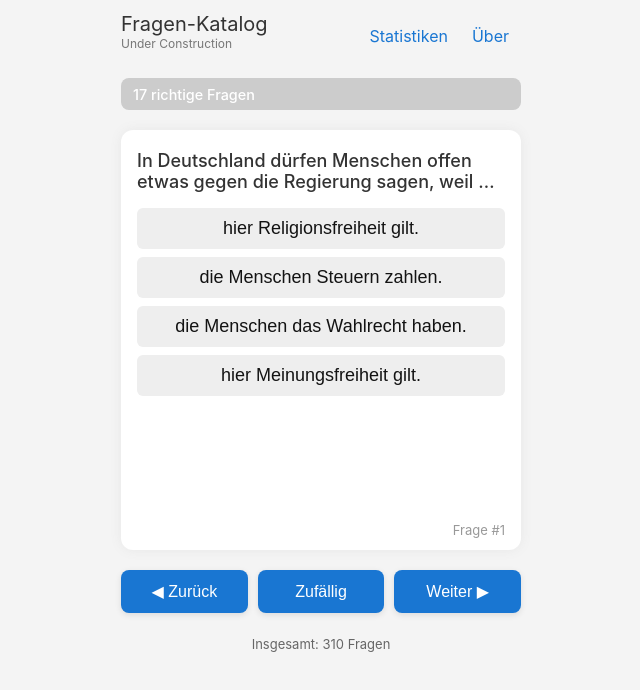
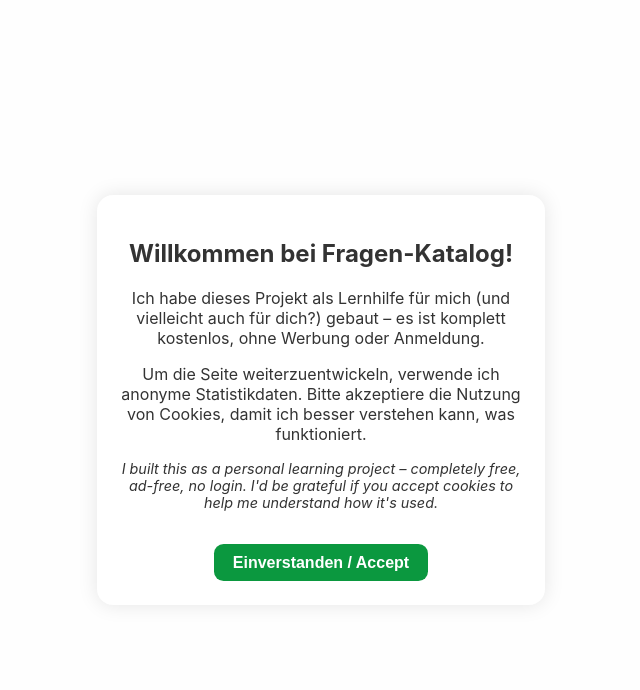
Before and after one commit to roieshalom/fragen-katalog-v2, a React (Vite) app: page / in a window 1280 px wide. Shown: the top 690 px of the page, without its empty margins (319-959 px from the left). Built offline with nearby package versions, Linux system fonts and the light colour scheme.

Commit message:
custom tracking accepting

```diff
--- a/src/App.jsx
+++ b/src/App.jsx
@@ -7,9 +7,11 @@ import { doc, setDoc, updateDoc, increment } from "firebase/firestore";
 import { db } from "./firebase";
 import logAnalyticsEvent from "./logAnalyticsEvent";
 import "./style.css";
+import CustomConsent from "./CustomConsent";
 
 
 export default function App() {
+  const [hasConsent, setHasConsent] = useState(false);
   const [questions, setQuestions] = useState([]);
   const [currentQuestion, setCurrentQuestion] = useState(0);
   const [selectedAnswer, setSelectedAnswer] = useState(null);
@@ -112,6 +114,9 @@ export default function App() {
     setShowStats(true);
     };
 
+    if (!hasConsent) {
+      return <CustomConsent onConsentGiven={() => setHasConsent(true)} />;
+    }
   return (
     <div className="app-wrapper">
       <header className="app-header">
--- /dev/null
+++ b/src/CustomConsent.css
@@ -0,0 +1,38 @@
+.consent-backdrop {
+    position: fixed;
+    inset: 0;
+    background-color: rgba(255, 255, 255, 0.85);
+    backdrop-filter: blur(5px);
+    z-index: 9999;
+    display: flex;
+    justify-content: center;
+    align-items: center;
+    padding: 1rem;
+  }
+
+  .consent-modal {
+    max-width: 400px;
+    background: white;
+    padding: 1.5rem;
+    border-radius: 1rem;
+    box-shadow: 0 0 20px rgba(0, 0, 0, 0.1);
+    text-align: center;
+    font-size: 1rem;
+  }
+
+  .consent-button {
+    margin-top: 1.2rem;
+    background-color: #0b983f; /* green-500 */
+    color: white;
+    padding: 0.6rem 1.2rem;
+    border: none;
+    border-radius: 0.6rem;
+    font-weight: bold;
+    font-size: 1rem;
+    cursor: pointer;
+    transition: background-color 0.2s ease-in-out;
+  }
+
+  .consent-button:hover {
+    background-color: #0b983f; /* green-600 */
+  }
--- /dev/null
+++ b/src/CustomConsent.jsx
@@ -0,0 +1,46 @@
+import { useState, useEffect } from "react";
+import "./CustomConsent.css";
+
+export default function CustomConsent({ onConsentGiven }) {
+  const [showOverlay, setShowOverlay] = useState(false);
+
+  useEffect(() => {
+    const hasAccepted = localStorage.getItem("consentGiven");
+    if (!hasAccepted) {
+      setShowOverlay(true);
+    } else {
+      onConsentGiven();
+    }
+  }, [onConsentGiven]);
+
+  const handleAccept = () => {
+    localStorage.setItem("consentGiven", "true");
+    setShowOverlay(false);
+    onConsentGiven();
+  };
+
+  if (!showOverlay) return null;
+
+  return (
+    <div className="consent-backdrop">
+      <div className="consent-modal">
+        <h2>Willkommen bei Fragen-Katalog!</h2>
+        <p>
+          Ich habe dieses Projekt als Lernhilfe für mich (und vielleicht auch für dich?) gebaut –
+          es ist komplett kostenlos, ohne Werbung oder Anmeldung.
+        </p>
+        <p>
+          Um die Seite weiterzuentwickeln, verwende ich anonyme Statistikdaten. Bitte akzeptiere
+          die Nutzung von Cookies, damit ich besser verstehen kann, was funktioniert.
+        </p>
+        <p style={{ fontStyle: "italic", fontSize: "0.9rem" }}>
+          I built this as a personal learning project – completely free, ad-free, no login. I'd be
+          grateful if you accept cookies to help me understand how it's used.
+        </p>
+        <button className="consent-button" onClick={handleAccept}>
+          Einverstanden / Accept
+        </button>
+      </div>
+    </div>
+  );
+}
```
